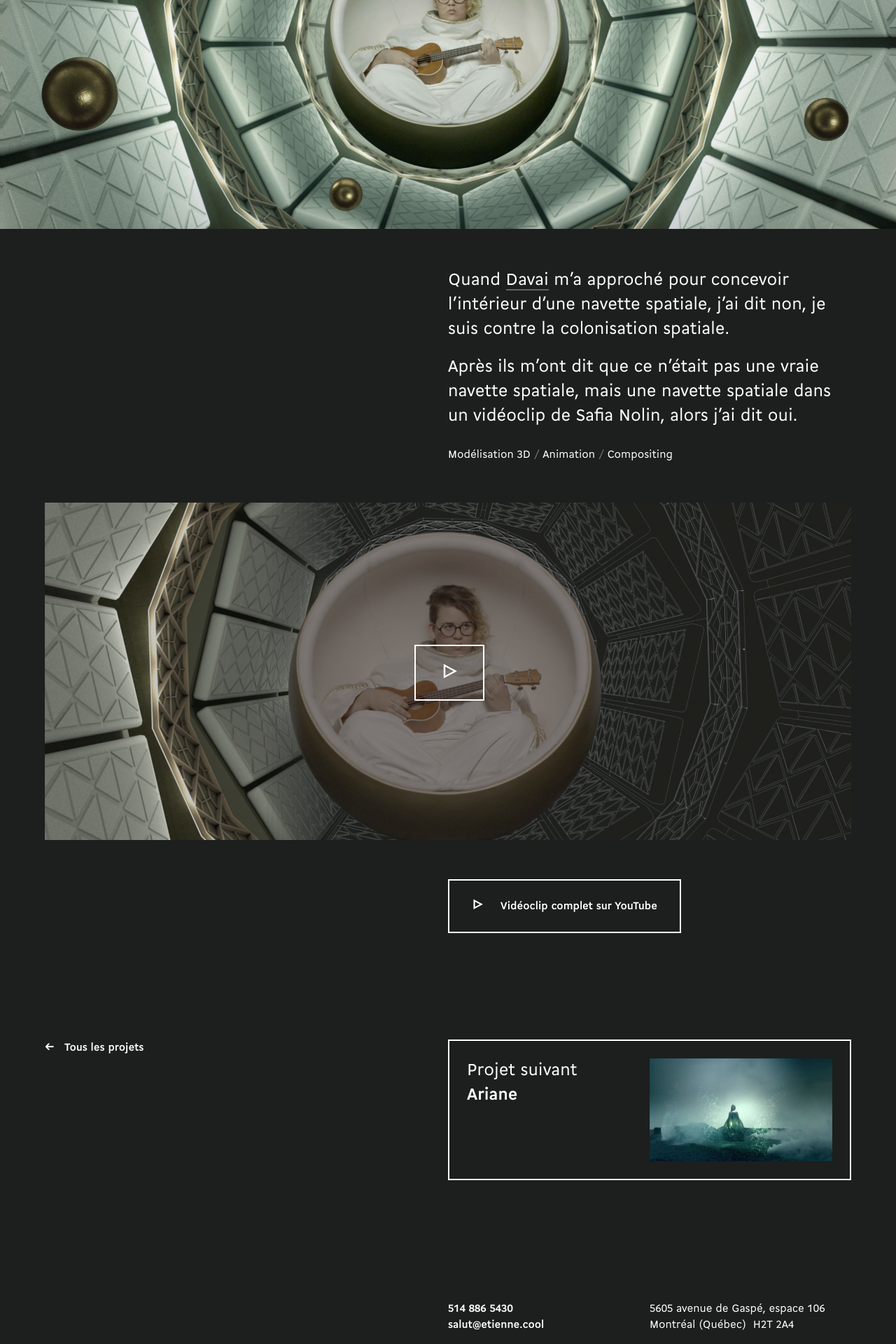
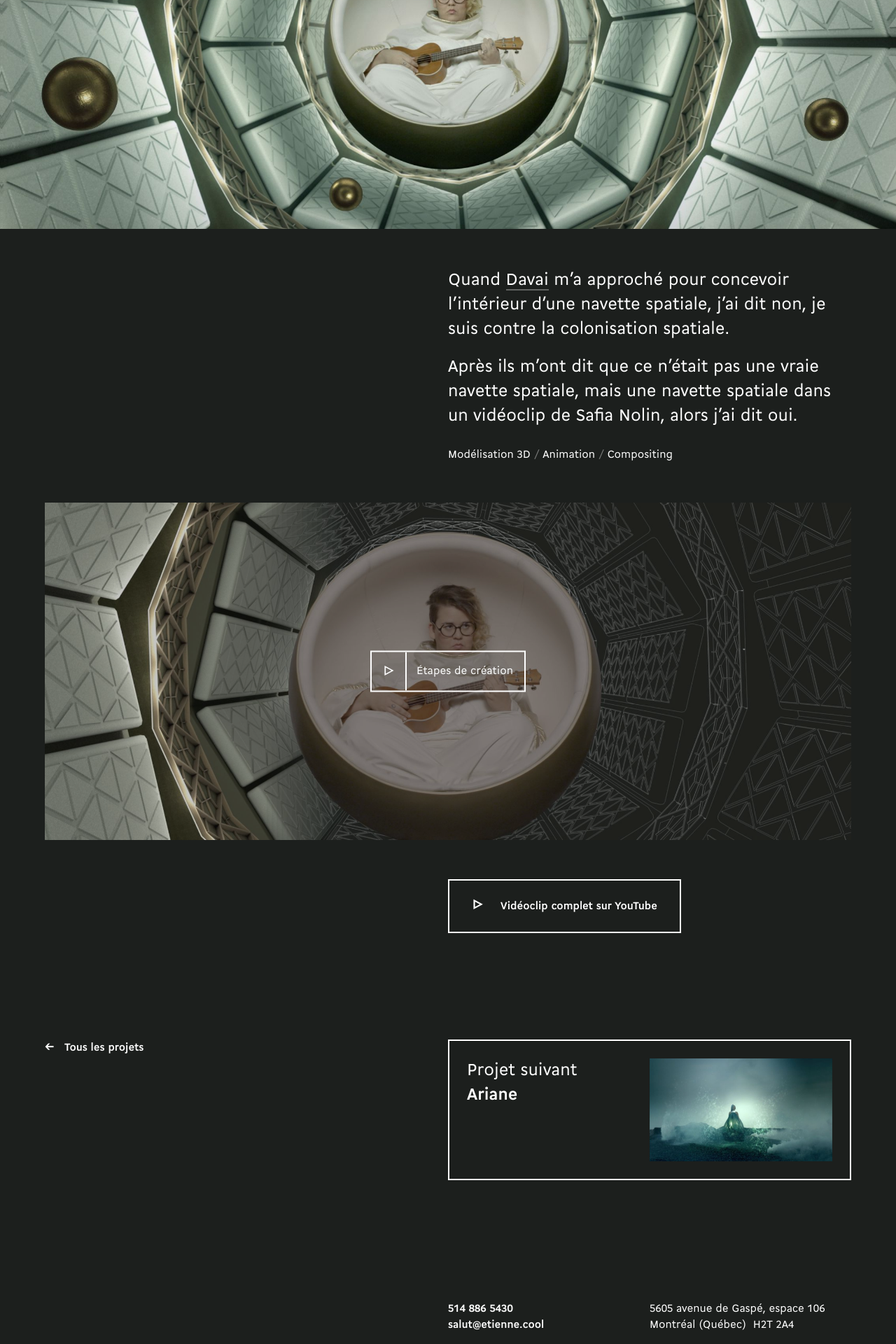
Before and after one commit to etienne/etienne, a Jekyll site: the page built from _projects-fr/safia-nolin.html, in a window 1280 px wide. Shown: the part 631-2551 px from the top of the page at 70% size. Built offline with Jekyll 4.4.1, drawn with Linux system fonts in a browser that asks for light colours.

Commit message:
Améliore l'affichage des vidéos

```diff
--- a/_config.yml
+++ b/_config.yml
@@ -25,6 +25,7 @@ i18n:
     about: "À propos"
     contact: "Contact"
     language: "English"
+    preview: "Aperçu"
   en:
     all_projects: 'All projects'
     next_project: 'Next project'
@@ -34,3 +35,4 @@ i18n:
     about: "About"
     contact: "Contact"
     language: "Français"
+    preview: "Preview image"
--- a/_includes/video.html
+++ b/_includes/video.html
@@ -1,5 +1,7 @@
+{% assign alt = include.title | append: ' – ' | append: site.i18n[page.language]preview %}
 <section>
   <div class="video" data-vimeo-id="{{ include.id }}" data-vimeo-defer>
-    {% include image.html name=include.poster alt=include.alt %}
+    {% include image.html name=include.poster alt=alt %}
+    <div class="play">{{ include.title }}</div>
   </div>
 </section>
--- a/_projects-fr/ariane.html
+++ b/_projects-fr/ariane.html
@@ -26,4 +26,4 @@ tags: [Animation, Compositing]
   </div>
 </section>
 
-{% include video.html id="63592820" poster="poster" alt="Capture d’écran de la vidéo" %}
+{% include video.html id="63592820" poster="poster" title="Vidéo complète" %}
--- a/_projects-fr/safia-nolin.html
+++ b/_projects-fr/safia-nolin.html
@@ -29,7 +29,7 @@ tags: [Modélisation 3D, Animation, Compositing]
   </div>
 </section>
 
-{% include video.html id="219014189" poster="breakdown" alt="Capture d’écran de l’analyse étape par étape" %}
+{% include video.html id="219014189" poster="breakdown" title="Étapes de création" %}
 
 <section>
   <div class="text">
--- a/_sass/video.scss
+++ b/_sass/video.scss
@@ -1,26 +1,6 @@
 div.video {
   position: relative;
   cursor: pointer;
-
-  &:not([data-vimeo-initialized]):after {
-    position: absolute;
-    top: 50%;
-    left: 50%;
-    content: "▷";
-    font-size: 1.5em;
-    text-align: center;
-    border: 2px solid;
-    width: 4em;
-    line-height: 2.6em;
-    margin: -1.3em 0 0 -2em;
-
-    @include tablet {
-      font-size: 2em;
-      width: 3em;
-      line-height: 2.4em;
-      margin: -1.2em 0 0 -1.5em;
-    }
-  }
 
   &:hover {
     img {
@@ -34,6 +14,37 @@ div.video {
     opacity: 0.75;
   }
 
+  div.play {
+    display: none;
+  }
+
+  &:not([data-vimeo-initialized]) div.play {
+    display: block;
+    position: absolute;
+    top: 50%;
+    left: 50%;
+    transform: translate(-50%, -50%);
+    border: 2px solid white;
+    padding: 1rem 1rem 1rem 4rem;
+    -webkit-backface-visibility: hidden;
+
+    &:after {
+      box-sizing: border-box;
+      content: "▷";
+      font-size: 16px;
+      position: absolute;
+      height: 100%;
+      top: 0;
+      left: 0;
+      padding: 1rem;
+      border-right: 2px solid white;
+
+      @include tablet {
+        font-size: 22px;
+      }
+    }
+  }
+
   iframe {
   	position: absolute;
   	top: 0;
```
